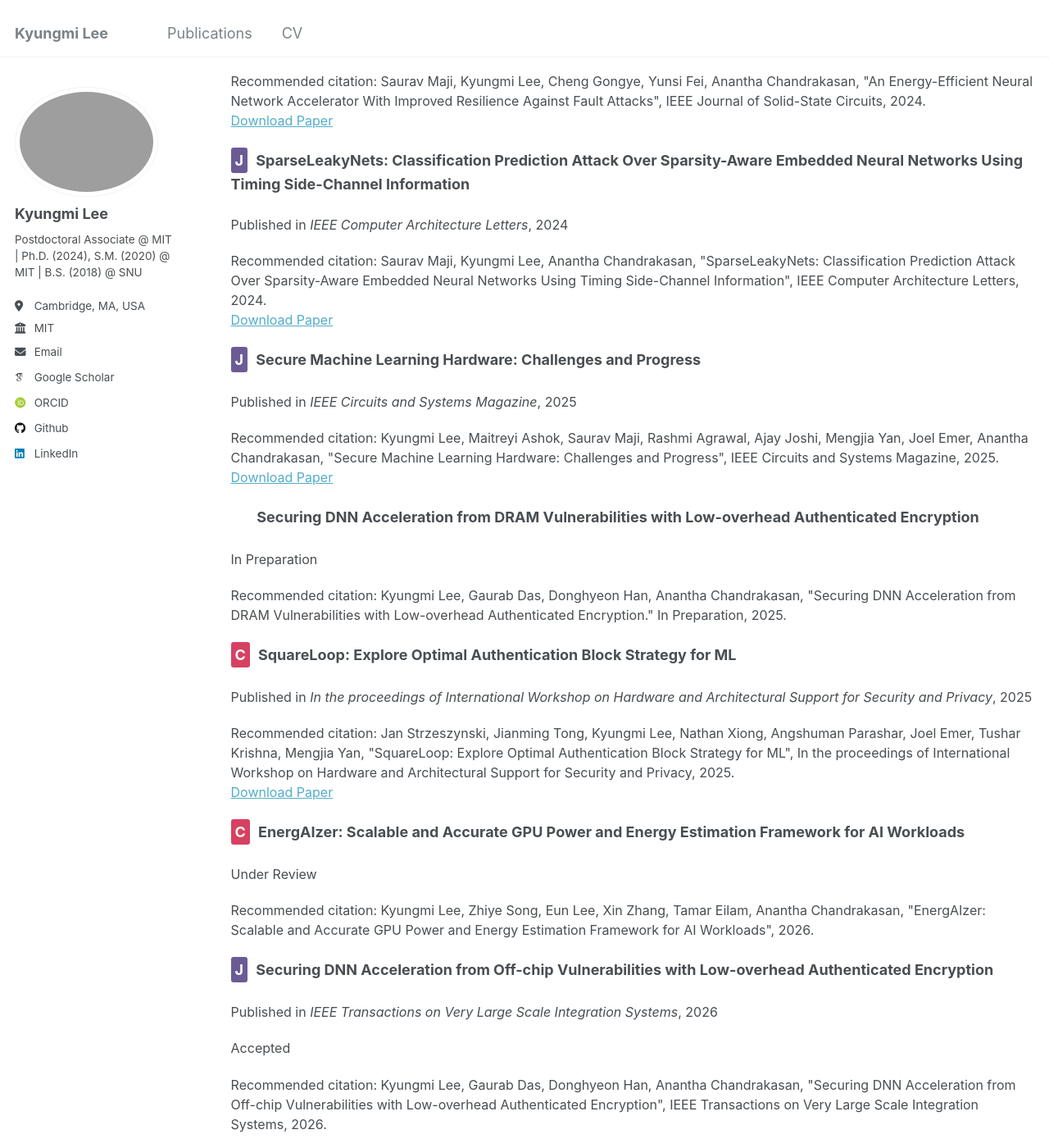
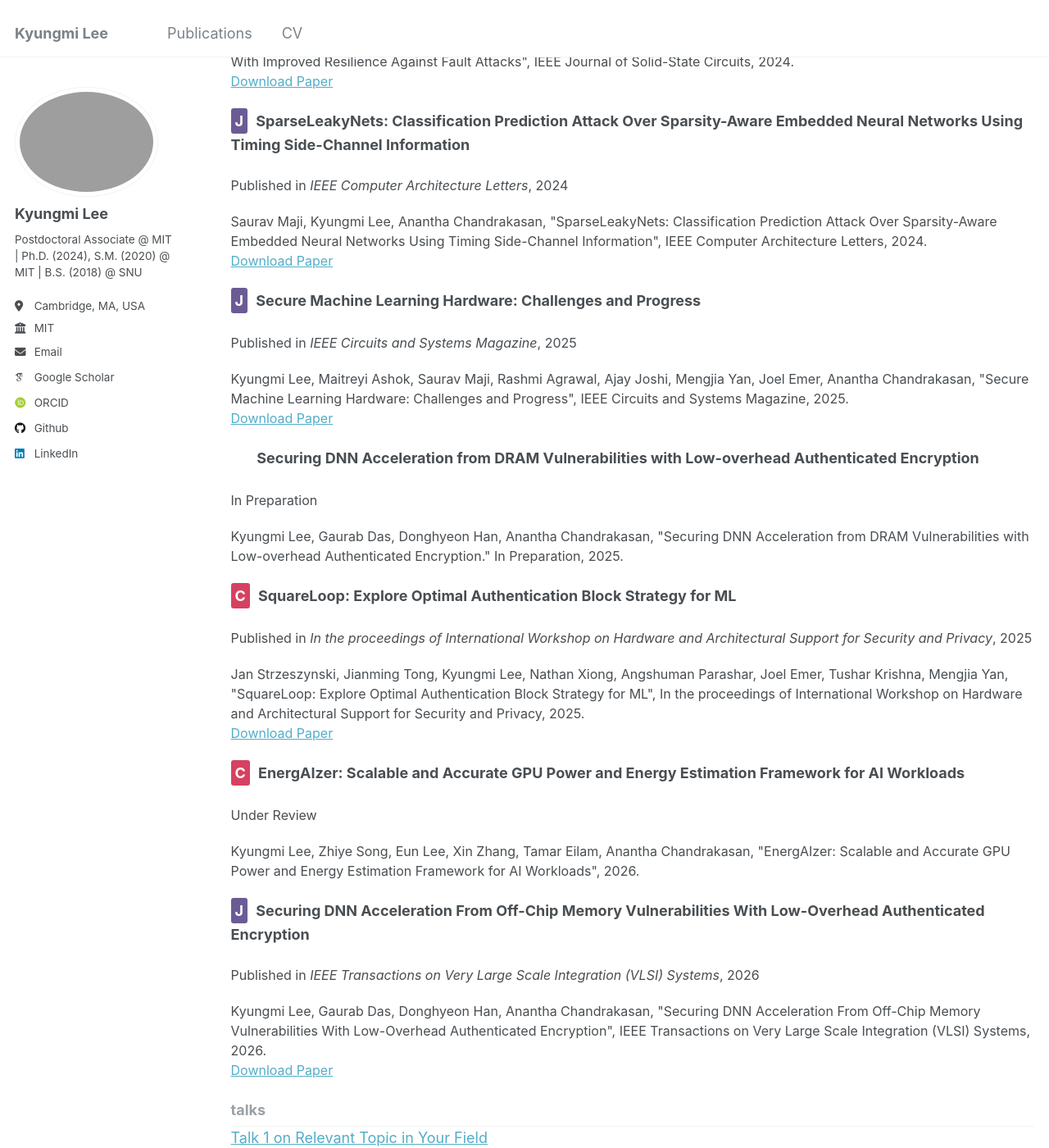
Before and after one commit to kyungmi-lee/kyungmi-lee.github.io, a Jekyll site: the page built from _pages/collection-archive.html, in a window 1280 px wide and 1400 px high, scrolled down 2835 px. Shown: the whole window at 82% size. Built offline with Jekyll 4.4.1, drawn with Linux system fonts in a browser that asks for light colours; some web fonts are replaced; some of the changed text lies outside the part shown.

Commit message:
update: jan 12

```diff
--- a/_includes/archive-single.html
+++ b/_includes/archive-single.html
@@ -64,13 +64,13 @@
 
     <font size = 3>
     {% if post.citation and post.paperurl and post.slidesurl %}
-      <p>Recommended citation: {{ post.citation }}<br /><a href="{{ post.paperurl }}">Download Paper</a> | <a href="{{ post.slidesurl }}">Download Slides</a></p>
+      <p>{{ post.citation }}<br /><a href="{{ post.paperurl }}">Download Paper</a> | <a href="{{ post.slidesurl }}">Download Slides</a></p>
     {% elsif post.citation and post.paperurl %}
-      <p>Recommended citation: {{ post.citation }}<br /><a href="{{ post.paperurl }}">Download Paper</a></p>
+      <p>{{ post.citation }}<br /><a href="{{ post.paperurl }}">Download Paper</a></p>
     {% elsif post.citation and post.slidesurl %}
-      <p>Recommended citation: {{ post.citation }}<br /><a href="{{ post.slidesurl }}">Download Slides</a></p>
+      <p>{{ post.citation }}<br /><a href="{{ post.slidesurl }}">Download Slides</a></p>
     {% elsif post.citation %}
-      <p>Recommended citation: {{ post.citation }}</p>
+      <p>{{ post.citation }}</p>
     {% elsif post.paperurl %}
       <p><a href=" {{ post.paperurl }} ">Download Paper</a></p>
     {% elsif post.slidesurl %}
--- a/_pages/cv.html
+++ b/_pages/cv.html
@@ -7,4 +7,4 @@ author_profile: true
 
 {% include base_path %}
 
-<iframe src="/files/cv_dec2025.pdf" width="100%" height="600px"></iframe>
+<iframe src="/files/cv_jan2026.pdf" width="100%" height="600px"></iframe>
```
Also changed, not shown: _pages/about.md (+1 -1 lines), _publications/2026-01-01-Securing-DNN-Acceleration-From-Off-Chip-Memory-Vulnerabilities-With-Low-Overhead-Authenticated-Encryption.md (added, +10 -0 lines), _publications/2026-01-01-Securing-DNN-Acceleration-from-Off-chip-Vulnerabilities-with-Low-overhead-Authenticated-Encryption.md (deleted, +0 -11 lines), 2 other files.
